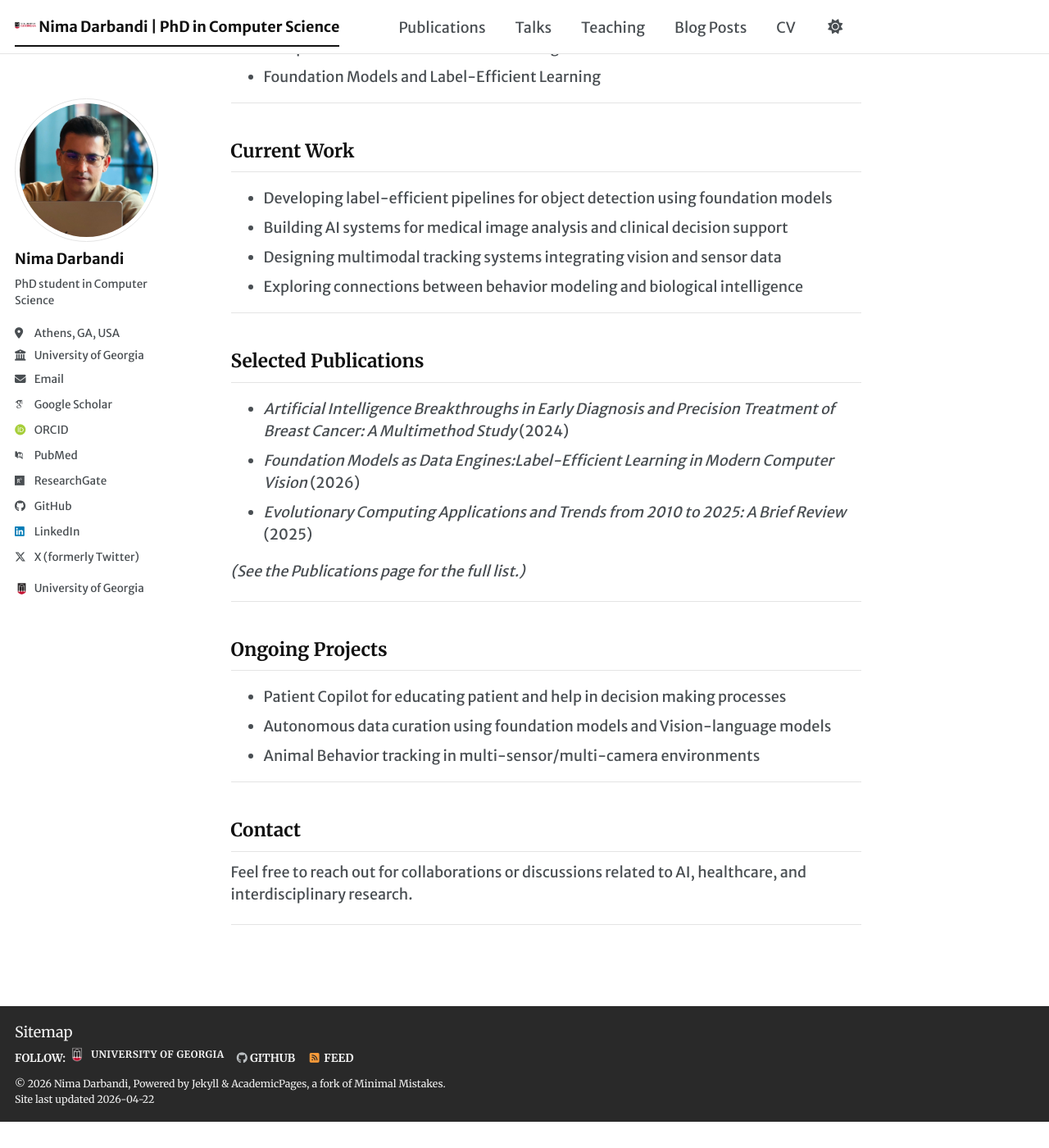
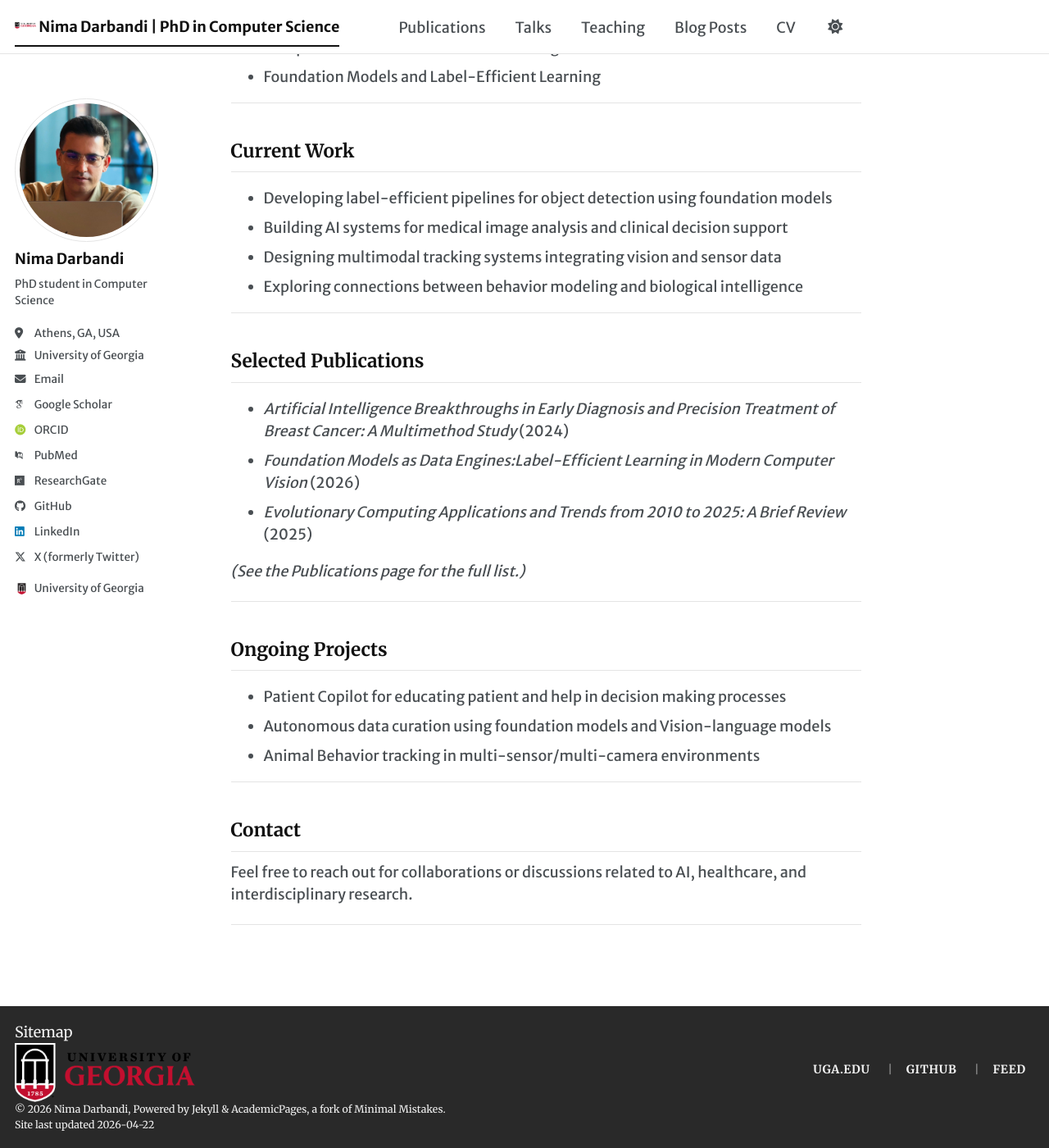
Before and after one commit to nimadarbandi/nimadarbandi.github.io, a Jekyll site: the page built from _pages/about.md, in a window 1280 px wide and 1400 px high, scrolled down 547 px. Shown: the whole window at 82% size. Built offline with Jekyll 4.4.1, drawn with Linux system fonts in a browser that asks for light colours; some web fonts are replaced; a script bundle is joined from its source files by our own code; library files that are not in the unit come from our copies; before the commit the page ends 1915 px from its top, so only the background shows below that.

Commit message:
uga-footer

```diff
--- a/_includes/footer.html
+++ b/_includes/footer.html
@@ -2,26 +2,23 @@
 
 {% if site.author.github or site.author.bitbucket or site.atom_feed.hide != true %}
 <div class="page__footer-follow">
-  <ul class="social-icons">
-    {% if site.data.ui-text[site.locale].follow_label %}
-      <li><strong>{{ site.data.ui-text[site.locale].follow_label }}</strong></li>
-    {% endif %}
-    <li class="footer-uga-item">
-      <a class="footer-uga-link" href="https://www.uga.edu/" rel="nofollow">
-        <img class="footer-uga-mark" src="{{ '/images/UGA-favicon.ico' | relative_url }}" alt="" aria-hidden="true">
-        <span class="footer-uga-text">University of Georgia</span>
+  <div class="footer-uga-wrap">
+    <a class="footer-uga-brand" href="https://www.uga.edu/" rel="nofollow">
+      <img class="footer-uga-wordmark" src="{{ '/images/UGA.png' | relative_url }}" alt="University of Georgia logo">
     </a>
-    </li>
+    <ul class="footer-uga-links">
+      <li><a href="https://www.uga.edu/" rel="nofollow">UGA.edu</a></li>
       {% if site.author.github %}
-      <li><a href="https://github.com/{{ site.author.github }}"><i class="fab fa-github" aria-hidden="true"></i> GitHub</a></li>
+        <li><a href="https://github.com/{{ site.author.github }}">GitHub</a></li>
       {% endif %}
       {% if site.author.bitbucket %}
-      <li><a href="https://bitbucket.org/{{ site.author.bitbucket }}"><i class="fab fa-bitbucket" aria-hidden="true"></i> Bitbucket</a></li>
+        <li><a href="https://bitbucket.org/{{ site.author.bitbucket }}">Bitbucket</a></li>
       {% endif %}
       {% if site.atom_feed.hide != true %}
-    <li><a href="{% if site.atom_feed.path %}{{ site.atom_feed.path }}{% else %}{{ '/feed.xml' | relative_url }}{% endif %}"><i class="fa fa-fw fa-rss-square" aria-hidden="true"></i> {{ site.data.ui-text[site.locale].feed_label | default: "Feed" }}</a></li>
+        <li><a href="{% if site.atom_feed.path %}{{ site.atom_feed.path }}{% else %}{{ '/feed.xml' | relative_url }}{% endif %}">{{ site.data.ui-text[site.locale].feed_label | default: "Feed" }}</a></li>
       {% endif %}
     </ul>
+  </div>
 </div>
 {% endif %}
 
--- a/_includes/head/custom.html
+++ b/_includes/head/custom.html
@@ -120,26 +120,66 @@
     text-decoration: none;
   }
 
-  .page__footer-follow .footer-uga-link {
+  .page__footer .footer-uga-wrap {
+    display: flex;
+    align-items: center;
+    justify-content: space-between;
+    gap: 1rem;
+    flex-wrap: wrap;
+  }
+
+  .page__footer .footer-uga-brand {
     display: inline-flex;
     align-items: center;
-    gap: 0.45rem;
+  }
+
+  .page__footer .footer-uga-wordmark {
+    width: 220px;
+    max-width: 100%;
+    height: auto;
+    object-fit: contain;
+  }
+
+  .page__footer .footer-uga-links {
+    margin: 0;
+    padding: 0;
+    list-style: none;
+    display: flex;
+    align-items: center;
+    flex-wrap: wrap;
+    gap: 0.65rem;
+  }
+
+  .page__footer .footer-uga-links li {
+    display: inline-flex;
+    align-items: center;
+  }
+
+  .page__footer .footer-uga-links li + li::before {
+    content: "|";
+    color: rgba(255, 255, 255, 0.55);
+    margin-right: 0.65rem;
+  }
+
+  .page__footer .footer-uga-links a {
+    text-transform: uppercase;
+    letter-spacing: 0.05em;
+    font-size: 0.78rem;
     white-space: nowrap;
   }
 
-  .page__footer-follow .footer-uga-mark {
-    width: 18px;
-    height: 18px;
-    max-width: 18px;
-    object-fit: contain;
-    flex: 0 0 auto;
-  }
+  @media (max-width: 640px) {
+    .page__footer .footer-uga-wordmark {
+      width: 180px;
+    }
 
-  .page__footer-follow .footer-uga-text {
-    text-transform: uppercase;
-    letter-spacing: 0.04em;
-    font-size: 0.88em;
-    line-height: 1;
+    .page__footer .footer-uga-links {
+      gap: 0.45rem;
+    }
+
+    .page__footer .footer-uga-links li + li::before {
+      margin-right: 0.45rem;
+    }
   }
 
   html:not([data-theme="dark"]) .masthead__menu-item.selected a {
```
Lines whose indentation alone changed are shown as unchanged.
